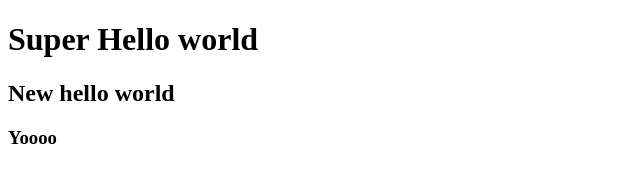
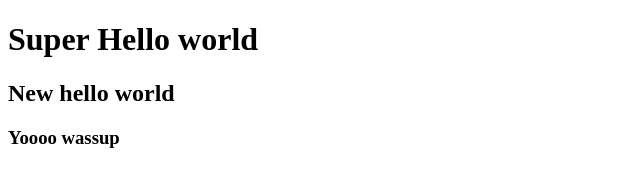
Before and after one commit to sid1552/background-generator, a plain HTML site: page index.html in a window 1280 px wide. Shown: the full height of the page, 0-640 px from the left. Drawn offline with Linux system fonts and the light colour scheme.

Commit message:
Wassup Added

```diff
--- a/index.html
+++ b/index.html
@@ -11,7 +11,9 @@
     <body>
         <h1> Super Hello world</h1>
         <h2>New hello world</h2>
-        <h3>Yoooo</h3>
+        <h3>Yoooo
+            wassup
+        </h3>
     </body>
 
 </html>
```
